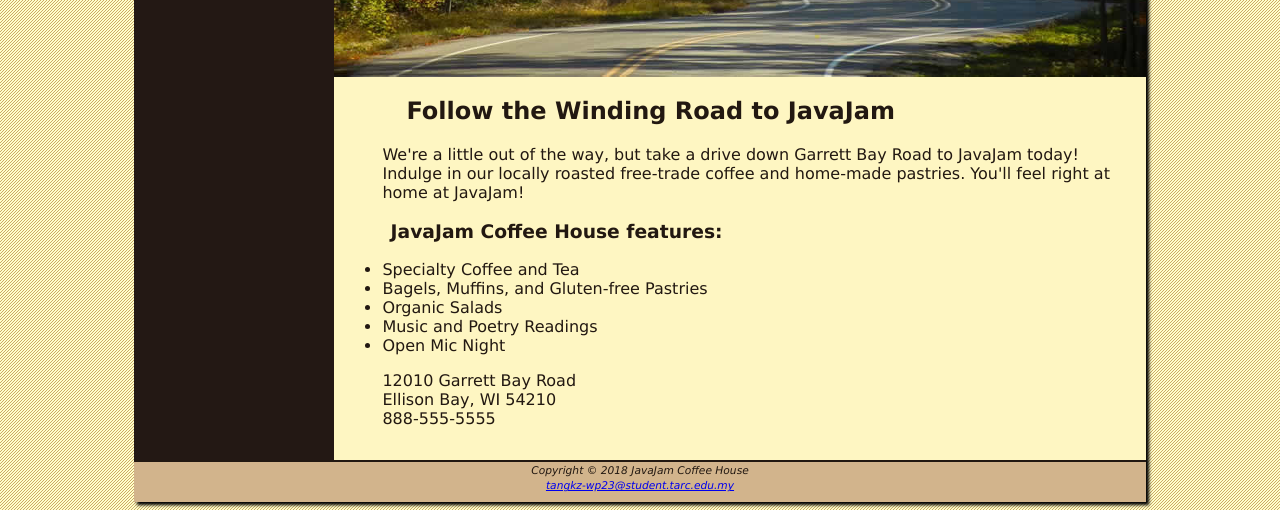
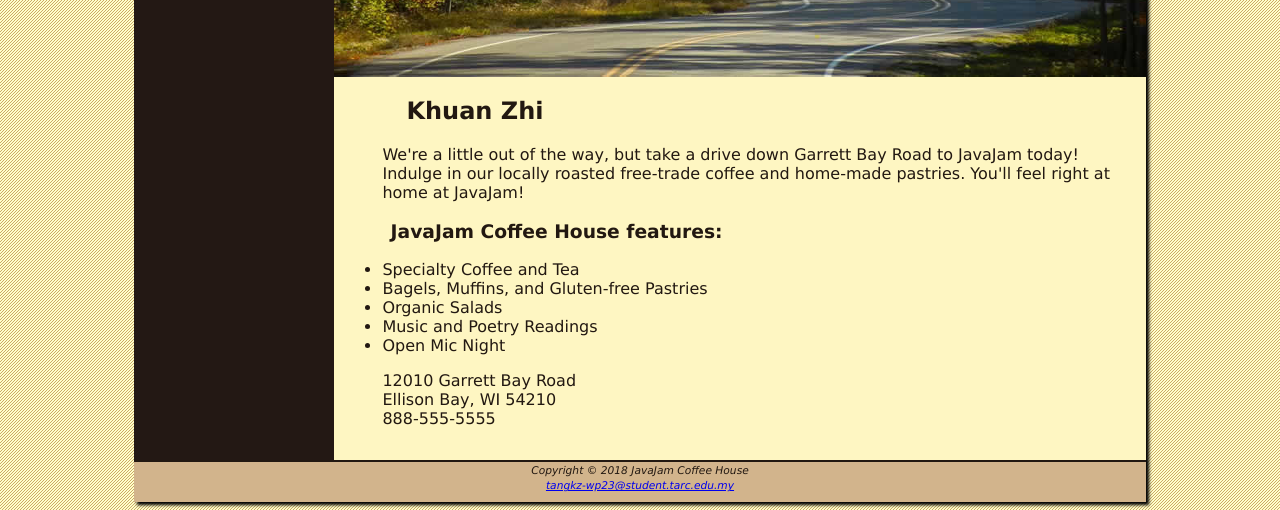
Before and after one commit to kzz05/kz.github.io, a plain HTML site: page index.html in a window 1280 px wide. Shown: the part 355-865 px from the top of the page. Drawn offline with Linux system fonts and the light colour scheme.

Commit message:
Update index.html

```diff
--- a/index.html
+++ b/index.html
@@ -22,7 +22,7 @@
     </nav>
     <main>
       <div id="heroroad"></div>
-      <h2>Follow the Winding Road to JavaJam </h2>
+      <h2>Khuan Zhi </h2>
       <!-- <img src="images/windingroad.jpg" alt="Winding Road" height="200" width="200" align="right"> -->
       <p>
         We're a little out of the way, but take a drive down Garrett Bay Road to JavaJam today! Indulge in our locally roasted free-trade coffee and home-made pastries. You'll feel right at home at JavaJam!
```
